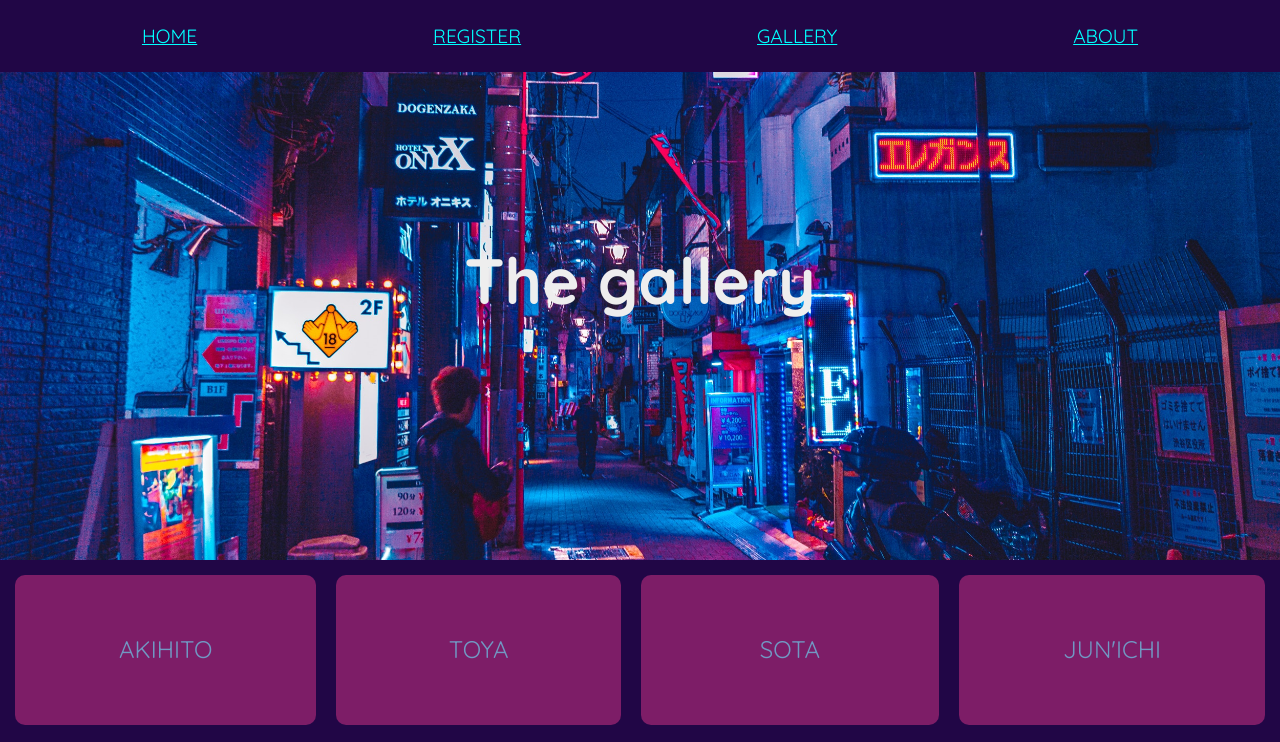
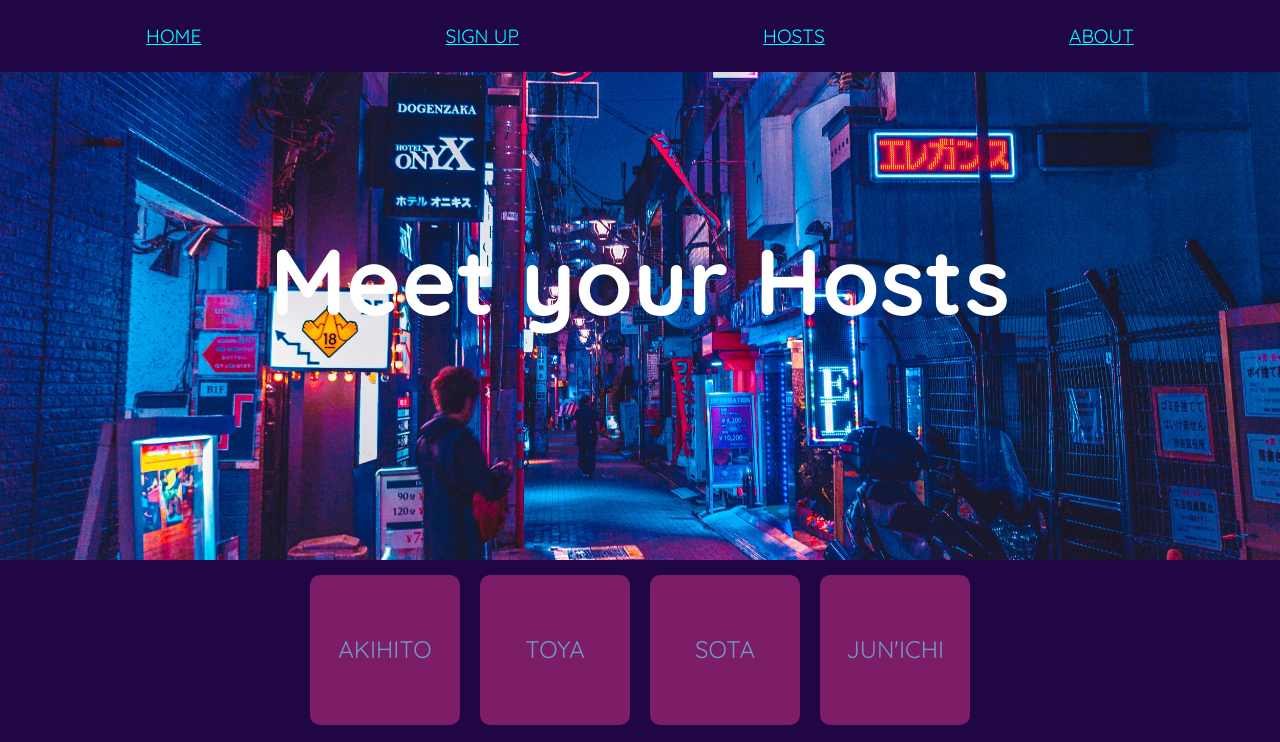
Before and after one commit to Tamiyana/Tamiyana.github.io, a plain HTML site: page gallery.html in a window 1280 px wide. Shown: the top 742 px of the page. Drawn offline with Linux system fonts and the light colour scheme.

Commit message:
media queries added

```diff
--- a/css/stylesheet.css
+++ b/css/stylesheet.css
@@ -2,7 +2,8 @@
     font-family: Quicksand;
     src: url(../fonts/Quicksand-VariableFont_wght.ttf);
 }
-@font-face{
+
+@font-face {
     font-family: Josefin;
     src: url(../fonts/JosefinSlab-VariableFont_wght.ttf);
 }
@@ -12,15 +13,30 @@
     margin: 0;
 }
 
-body{
-    font-family: Josefin,'Trebuchet MS', 'Lucida Sans Unicode', 'Lucida Grande', 'Lucida Sans', Arial, sans-serif;
+body {
+    font-family: Josefin, 'Trebuchet MS', 'Lucida Sans Unicode', 'Lucida Grande', 'Lucida Sans', Arial, sans-serif;
     background: rgb(33, 6, 70);
+}
+
+@keyframes opacity-fade-in {
+    from {opacity: 0%;}
+    to {opacity: 100%;}
 }
 
 hgroup {
     font-family: Quicksand, Verdana, Geneva, Tahoma, sans-serif;
-    font-size: xx-large;
+    font-size: 20pt;
     text-align: center;
+    color: #ffffff;
+    animation-name: opacity-fade-in;
+    animation-duration: 3s;
+    animation-timing-function: ease-out;
+}
+
+@media screen and (min-width: 480px) {
+    hgroup {
+        font-size: 35pt;
+    }
 }
 
 header {
@@ -85,8 +101,13 @@ footer {
     background-color: rgb(33, 6, 70);
 }
 
-body.home header {
-    color: #333;
+@keyframes inverted-fade-in {
+    from {background-color: white; color: black;}
+    to {background-color: black; color: white;}
+}
+
+body.home hgroup {
+    animation: inverted-fade-in 2s -2s 2 alternate forwards;
 }
 
 body.home article {
@@ -105,10 +126,9 @@ body.gallery header {
     background-image: url(../images/gallery_road.jpeg);
 }
 
-main{
-    display: grid;
+main {
     gap: 20px;
-    grid-template-columns: auto auto auto auto;
+    grid-template-columns: 150px 150px 150px 150px;
     grid-template-rows: 150px 150px;
     text-align: center;
     line-height: 100px;
@@ -120,4 +140,16 @@ main{
 main article {
     border-radius: 10px;
     background-color: #7d1d67;
+    margin-bottom: 5px;
 }
+
+@media screen and (min-width: 720px) {
+    main {
+        display: grid;
+        justify-content: center;
+    }
+
+    main article {
+        margin-bottom: 0px;
+    }
+}
--- a/gallery.html
+++ b/gallery.html
@@ -5,7 +5,7 @@
     <meta charset="UTF-8">
     <meta http-equiv="X-UA-Compatible" content="IE=edge">
     <meta name="viewport" content="width=device-width, initial-scale=1.0">
-    <title>Image gallery</title>
+    <title>Hosts</title>
     <link rel="stylesheet" href="css/stylesheet.css">
 </head>
 
@@ -13,14 +13,14 @@
     <nav>
         <section class="gallery">
             <a href="index.html">HOME</a>
-            <a href="register.html">REGISTER</a>
-            <a href="gallery.html">GALLERY</a>
+            <a href="register.html">SIGN UP</a>
+            <a href="gallery.html">HOSTS</a>
             <a href="about.html">ABOUT</a>
         </section>
     </nav>
     <header>
         <hgroup>
-            <h1>The gallery</h1>
+            <h1>Meet your Hosts</h1>
         </hgroup>
     </header>
 
```
Also changed, not shown: about.html (+2 -2 lines), index.html (+4 -4 lines), register.html (+2 -2 lines).
